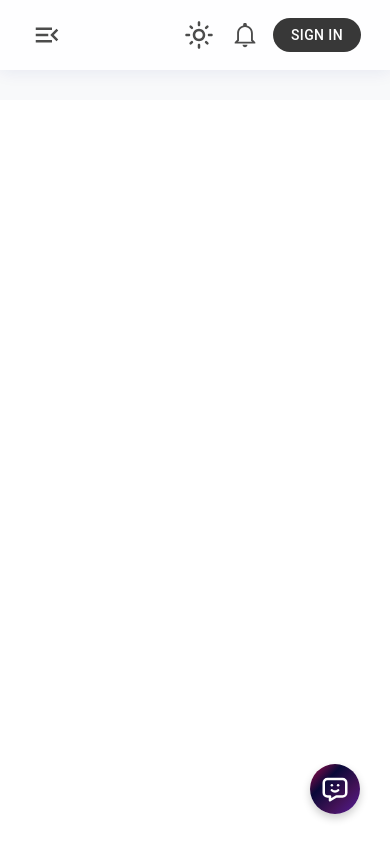
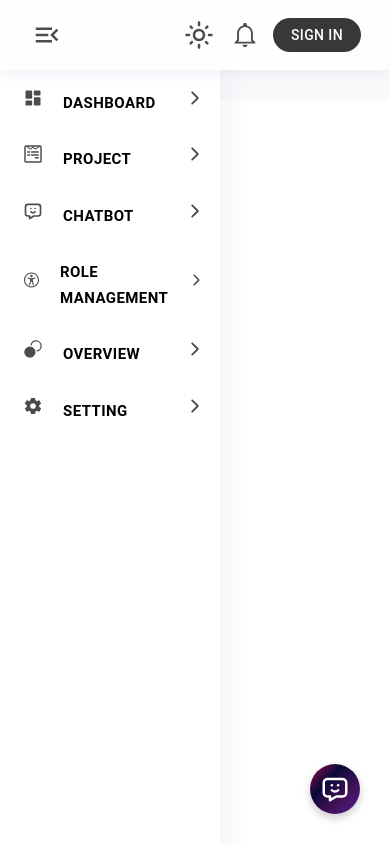
Before and after one commit to miliwe3vision/AI-Debugmate, a React (Create React App) app: page /login in a window 390 px wide. Built offline with nearby package versions, Linux system fonts and the light colour scheme; no server answers.

Commit message:
Update App.css

```diff
--- a/src/App.css
+++ b/src/App.css
@@ -126,15 +126,13 @@ p {
     header .part3 {
         flex: 1 1 auto;
     }
-    .main .content{
-        padding-left: 0;
-    }
+/*
     .main .sidebarwrapper{
         left: -280px;
     }
     .main .sidebarwrapper.open{
         left:0;
-    }
+    } */
 }
 
 
```
